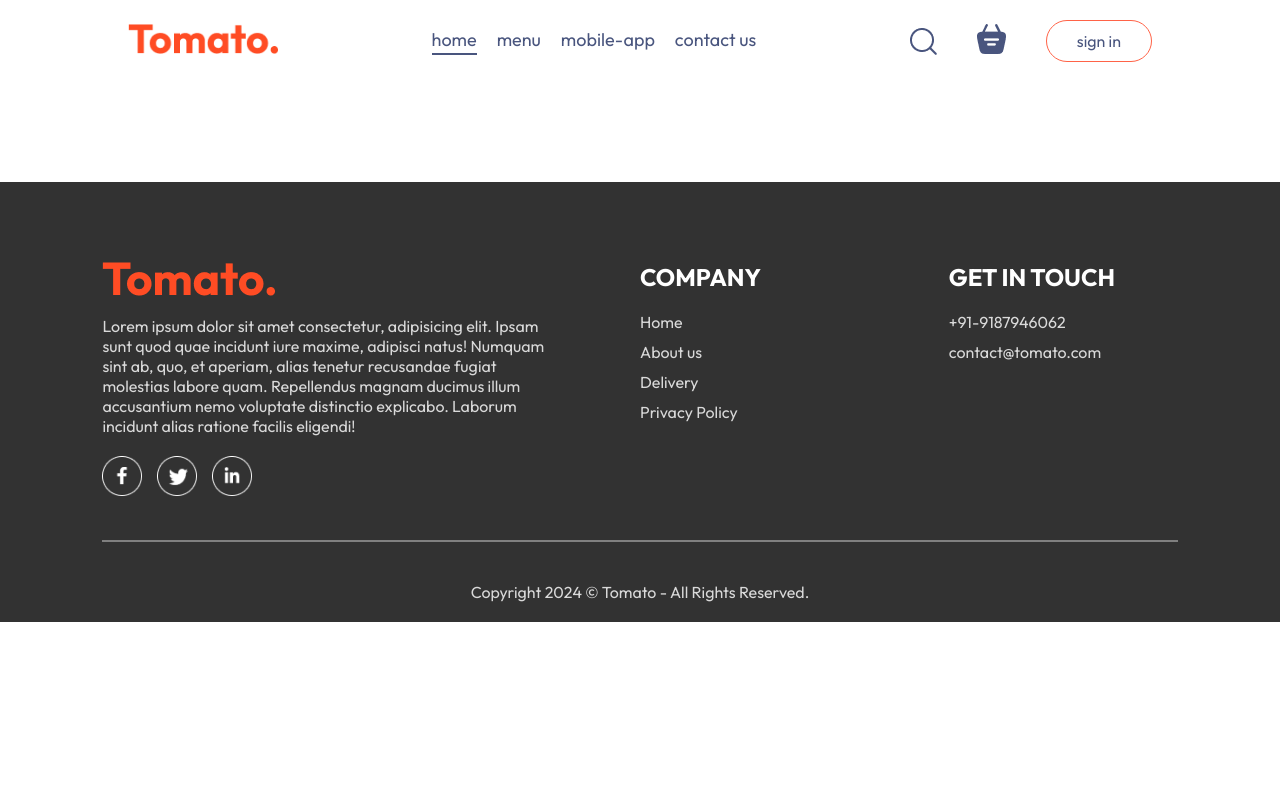
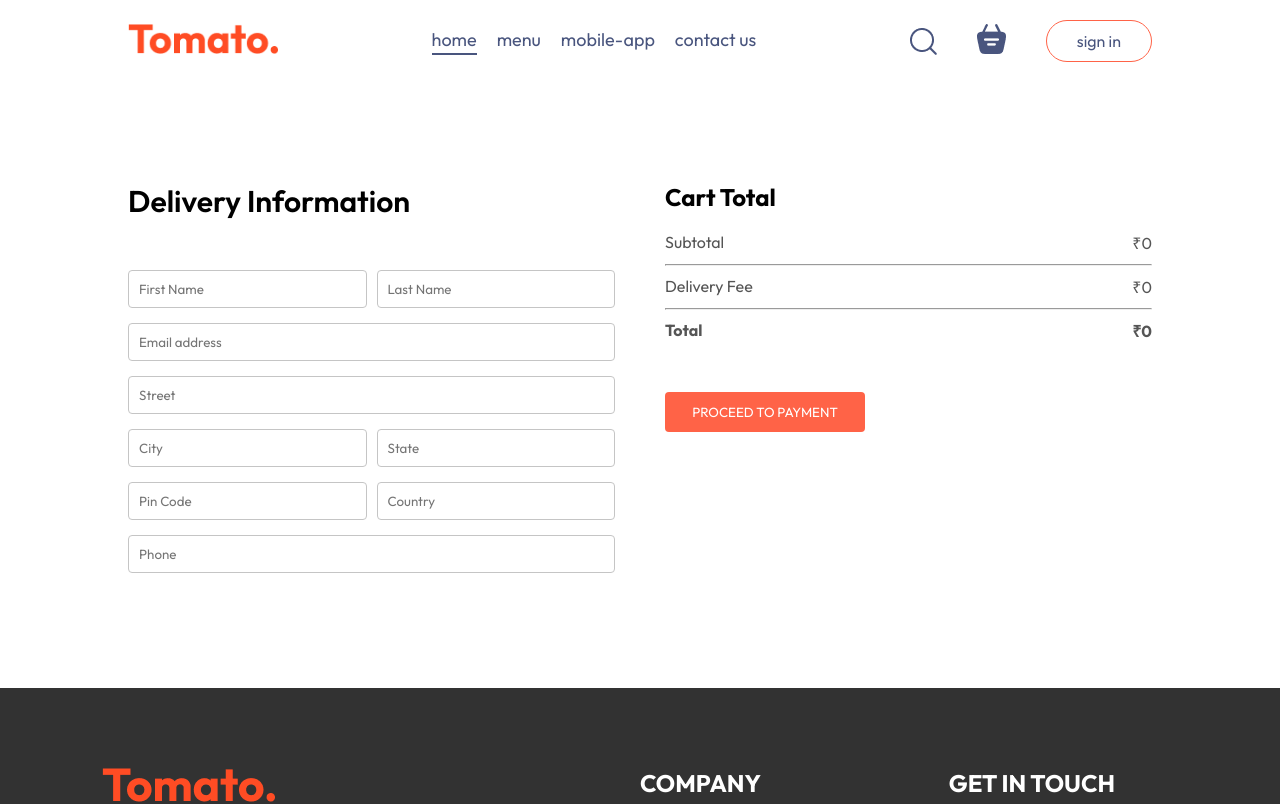
Before and after one commit to sid14-14/food-delivery-app, a React (Vite) app in the folder frontend/: page /order in a window 1280 px wide. Shown: the top 804 px of the page. Built offline with nearby package versions, Linux system fonts and the light colour scheme.

Commit message:
added place-order component

```diff
--- a/frontend/src/App.jsx
+++ b/frontend/src/App.jsx
@@ -2,6 +2,7 @@
 import { Route, Routes } from "react-router-dom";
 import Home from "./pages/Home/Home";
 import Cart from "./pages/Cart/Cart";
+import PlaceOrder from "./pages/PlaceOrder/PlaceOrder";
 import Footer from "./components/Footer/Footer";
 import { useState } from "react";
 import LoginPopup from "./components/LoginPopup/LoginPopup";
@@ -12,10 +13,11 @@
     <>
       {showLogin ? <LoginPopup setShowLogin={setShowLogin} /> : <></>}
       <div className="app">
-        <Navbar setShowLogin={setShowLogin}/>
+        <Navbar setShowLogin={setShowLogin} />
         <Routes>
           <Route path="/" element={<Home />} />
           <Route path="/cart" element={<Cart />} />
+          <Route path="/order" element={<PlaceOrder />} />
         </Routes>
       </div>
       <Footer />
--- /dev/null
+++ b/frontend/src/pages/PlaceOrder/PlaceOrder.css
@@ -0,0 +1,35 @@
+.place-order {
+  display: flex;
+  align-items: start;
+  gap: 50px;
+  margin-top: 100px;
+  justify-content: space-between;
+}
+.place-order-left {
+  width: 100%;
+  max-width: max(30%, 500px);
+}
+.place-order-left .title {
+  font-size: 30px;
+  font-weight: 600;
+  margin-bottom: 50px;
+}
+.place-order-left input {
+  margin-bottom: 15px;
+  width: 100%;
+  padding: 10px;
+  border: 1px solid #c5c5c5;
+  border-radius: 4px;
+  outline-color: tomato;
+}
+.place-order-left .multi-fields {
+  display: flex;
+  gap: 10px;
+}
+.place-order-right {
+  width: 100%;
+  max-width: max(40%, 500px);
+}
+.place-order .cart-total button {
+  margin-top: 30px;
+}
--- /dev/null
+++ b/frontend/src/pages/PlaceOrder/PlaceOrder.jsx
@@ -0,0 +1,58 @@
+import React, { useContext } from "react";
+import "./PlaceOrder.css";
+import { StoreContext } from "../../context/StoreContext";
+
+const PlaceOrder = () => {
+  const { getTotalCartAmount } = useContext(StoreContext);
+  return (
+    <>
+      <form className="place-order">
+        <div className="place-order-left">
+          <p className="title">Delivery Information</p>
+          <div className="multi-fields">
+            <input type="text" placeholder="First Name" />
+            <input type="text" placeholder="Last Name" />
+          </div>
+          <input type="email" placeholder="Email address" />
+          <input type="text" placeholder="Street" />
+          <div className="multi-fields">
+            <input type="text" placeholder="City" />
+            <input type="text" placeholder="State" />
+          </div>
+          <div className="multi-fields">
+            <input type="text" placeholder="Pin Code" />
+            <input type="text" placeholder="Country" />
+          </div>
+          <input type="text" placeholder="Phone" />
+        </div>
+
+        <div className="place-order-right">
+          <div className="cart-total">
+            <h2>Cart Total</h2>
+            <div>
+              <div className="cart-total-details">
+                <p>Subtotal</p>
+                <p>₹{getTotalCartAmount()}</p>
+              </div>
+              <hr />
+              <div className="cart-total-details">
+                <p>Delivery Fee</p>
+                <p>₹{getTotalCartAmount() === 0 ? 0 : 99}</p>
+              </div>
+              <hr />
+              <div className="cart-total-details">
+                <b>Total</b>
+                <b>
+                  ₹{getTotalCartAmount() === 0 ? 0 : getTotalCartAmount() + 99}
+                </b>
+              </div>
+            </div>
+            <button>PROCEED TO PAYMENT</button>
+          </div>
+        </div>
+      </form>
+    </>
+  );
+};
+
+export default PlaceOrder;
```
